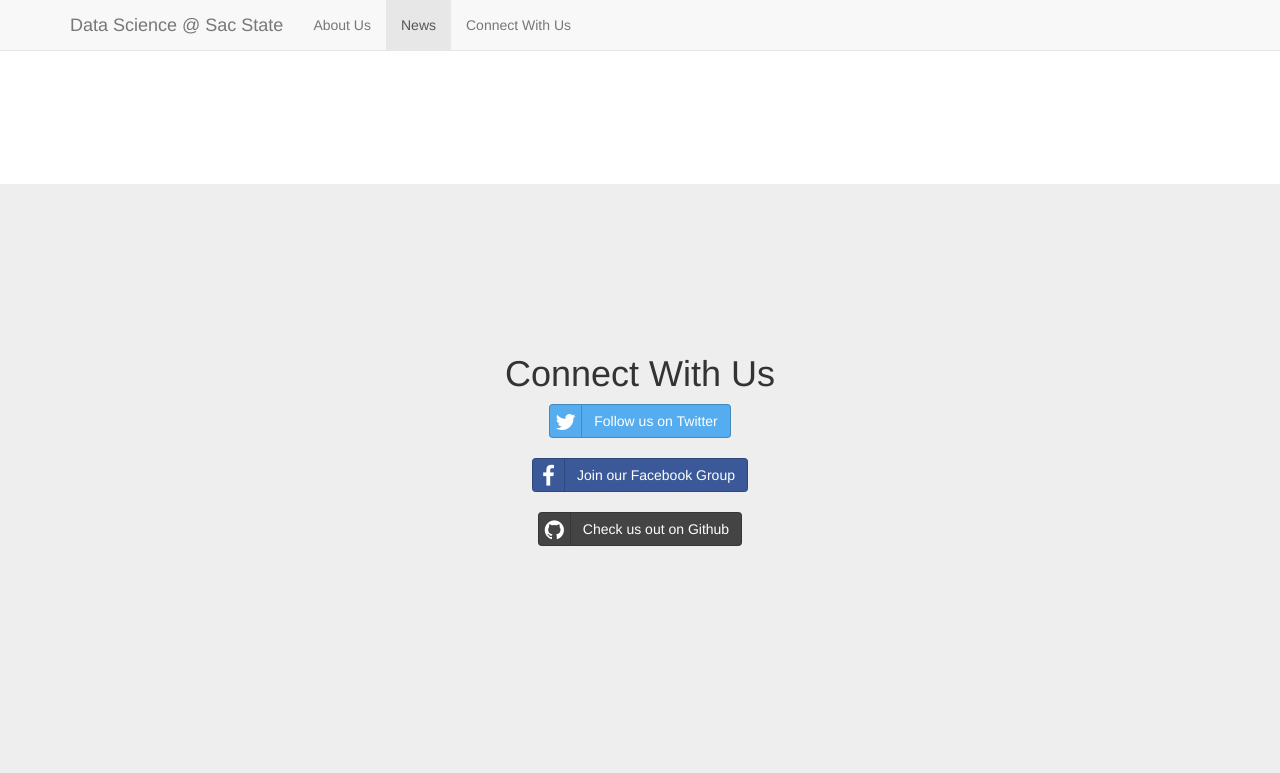
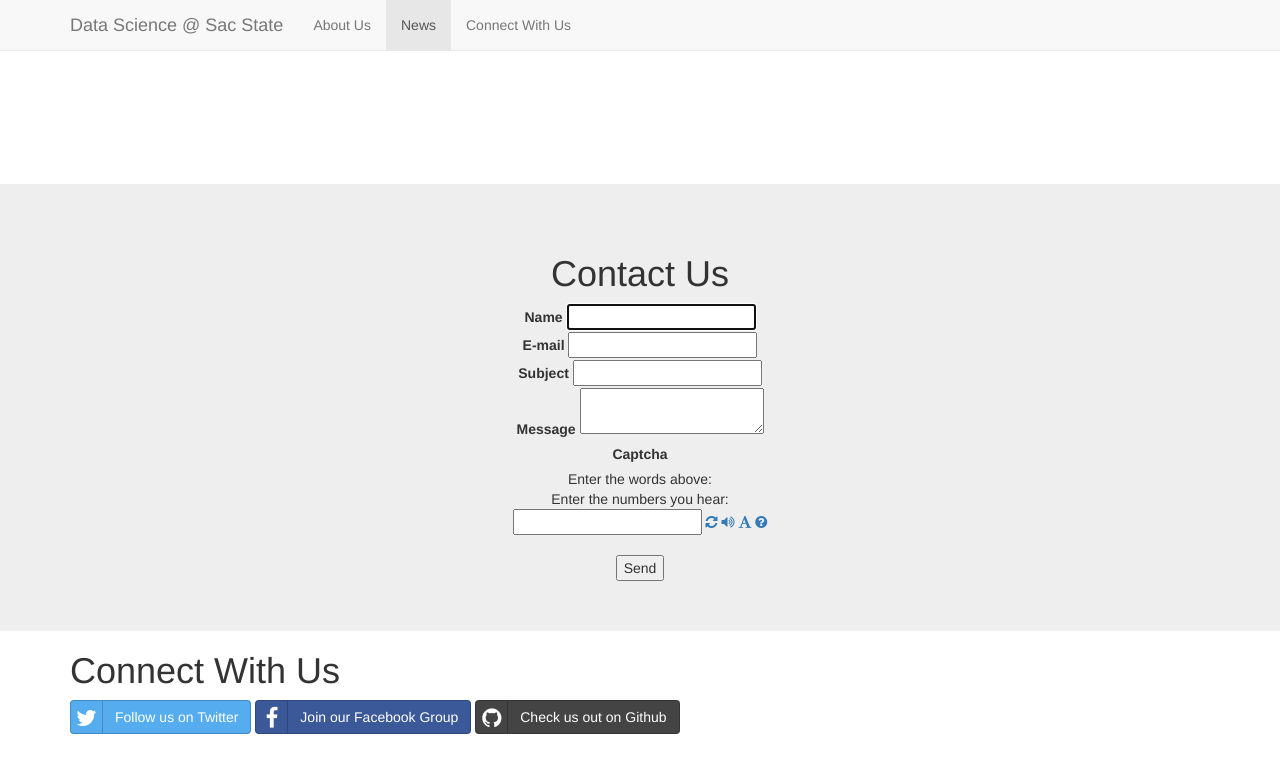
Before and after one commit to DataScience-SacState/DataScience-SacState.github.io, a Jekyll site: the page built from index.html, in a window 1280 px wide and 900 px high, scrolled down 2516 px. Shown: the top 773 px of the window. Built offline with Jekyll 4.4.1, drawn with Linux system fonts in a browser that asks for light colours; after the commit the page ends 3250 px from its top, so only the background shows below that.

Commit message:
Added contact form, moved social links to footer, still need contact keys. MM 1/30

```diff
--- /dev/null
+++ b/_includes/contactform.html
@@ -0,0 +1,41 @@
+
+<!-- Many thanks to Tiago Romero Garcia
+    https://coderwall.com/p/8lq1ba/how-to-create-a-contact-form-for-a-github-pages-served-jekyll-website -->
+
+
+<form id="contact-form" class="contact-form" method="post" data-success="Message successfully sent!">
+
+  <label for="name">Name</label>
+  <input id="name" type="text" name="name" class="field" required autofocus /><br/>
+
+  <label for="email">E-mail</label>
+  <input id="email" type="email" name="email" class="field" required /><br/>
+
+  <label for="subject">Subject</label>
+  <input id="subject" type="text" name="subject" class="field" required /><br/>
+
+  <label for="message">Message</label>
+  <textarea id="message" name="message" required ></textarea><br/>
+
+  <label for="recaptcha_response_field">Captcha</label>
+  <div id="recaptcha_widget" class="recaptcha">
+    <div class="image">
+      <div id="recaptcha_image"></div>
+    </div>
+
+    <div class="headline recaptcha_only_if_image">Enter the words above:</div>
+    <div class="headline recaptcha_only_if_audio">Enter the numbers you hear:</div>
+
+    <input type="text" id="recaptcha_response_field" name="recaptcha_response_field" required />
+
+    <span class="recaptcha_icon"><a href="javascript:Recaptcha.reload()"><i class="fa fa-refresh"></i></a></span>
+    <span class="recaptcha_icon recaptcha_only_if_image"><a href="javascript:Recaptcha.switch_type('audio')"><i class="fa fa-volume-up"></i></a></span>
+    <span class="recaptcha_icon recaptcha_only_if_audio"><a href="javascript:Recaptcha.switch_type('image')"><i class="fa fa-font"></i></a></span>
+    <span class="recaptcha_icon"><a href="javascript:Recaptcha.showhelp()"><i class="fa fa-question-circle"></i></a></span>
+  </div><br/>
+  <div id="notice" class="notice" data-captcha-failed="Incorrect captcha!" data-error="There was an error sending the message, please try again."></div>
+  <button type="submit">Send</button>
+</form>
+
+<script src="js/contactform.js"></script>
+<script type="text/javascript" src="http://www.google.com/recaptcha/api/js/recaptcha_ajax.js"></script>
--- a/_includes/footer.html
+++ b/_includes/footer.html
@@ -1 +1,15 @@
-<!-- for later -->
+<div class="container centered footer">
+	<h1>Connect With Us</h1>
+	<a class="bottom-btn btn btn-social btn-twitter"
+		href="https://twitter.com/csusdatascience"> <span
+		class="fa fa-twitter"></span> Follow us on Twitter
+	</a>
+	<a class="bottom-btn btn btn-social btn-facebook"
+		href="https://www.facebook.com/groups/1735039680067737/?fref=ts">
+		<span class="fa fa-facebook"></span> Join our Facebook Group
+	</a>
+	<a class="bottom-btn btn btn-social btn-github"
+		href="https://www.github.com/DataScience-SacState"> <span
+		class="fa fa-github"></span> Check us out on Github
+	</a>
+</div>
--- a/css/dank.css
+++ b/css/dank.css
@@ -2,3 +2,19 @@
 {
   min-width: 200px;
 }
+
+.centered
+{
+  margin-left: auto;
+  margin-right: auto;
+}
+
+.footer
+{
+  margin-bottom: 40px;
+}
+
+.field
+{
+  max-width: 500px;
+}
--- a/css/scrolling-nav.css
+++ b/css/scrolling-nav.css
@@ -53,8 +53,10 @@ of those sections to manage the look and feel of the site. */
 }
 
 .contact-section {
-    height: 100%;
-    padding-top: 150px;
+//    height: 100%;
+//    padding-top: 150px;
+    padding-top: 50px;
+    padding-bottom: 50px;
     text-align: center;
     background: #eee;
 }
--- a/index.html
+++ b/index.html
@@ -139,8 +139,13 @@ layout: default
 
     <!-- Contact Section -->
     <section id="contact" class="contact-section">
-        <div class="container">
-            <div class="row">
+        <div class="container centered">
+
+              <div class="row">
+                  <div class="col-lg-12">
+              <h1>Contact Us</h1>
+            {% include contactform.html %}
+            <!---<div class="row">
                 <div class="col-lg-12">
                     <h1>Connect With Us</h1>
                     <a class="bottom-btn btn btn-social btn-twitter" href = "https://twitter.com/csusdatascience">
@@ -158,7 +163,11 @@ layout: default
                     </a>
 
                 </div>
+            </div>-->
+
+
             </div>
+          </div>
         </div>
     </section>
 
--- /dev/null
+++ b/js/contactform.js
@@ -0,0 +1,51 @@
+
+// Many thanks to Tiago Romero Garcia
+// https://coderwall.com/p/8lq1ba/how-to-create-a-contact-form-for-a-github-pages-served-jekyll-website
+
+function showRecaptcha(element) {
+  Recaptcha.create('YOUR_PUBLIC_KEY_FROM_RECAPTCHA', element, {
+    theme: 'custom', // you can pick another at https://developers.google.com/recaptcha/docs/customization
+    custom_theme_widget: 'recaptcha_widget'
+  });
+}
+
+function setupRecaptcha() {
+  var contactFormHost = 'YOUR_BACKEND_ADDRESS_FROM_HEROKU',
+      form = $('#contact-form'),
+      notice = form.find('#notice');
+
+  if (form.length) {
+    showRecaptcha('recaptcha_widget');
+
+    form.submit(function(ev){
+      ev.preventDefault();
+
+      $.ajax({
+        type: 'POST',
+        url: contactFormHost + 'send_email',
+        data: form.serialize(),
+        dataType: 'json',
+        success: function(response) {
+          switch (response.message) {
+            case 'success':
+              form.fadeOut(function() {
+                form.html('<h4>' + form.data('success') + '</h4>').fadeIn();
+              });
+              break;
+
+            case 'failure_captcha':
+              showRecaptcha('recaptcha_widget');
+              notice.text(notice.data('captcha-failed')).fadeIn();
+              break;
+
+            case 'failure_email':
+              notice.text(notice.data('error')).fadeIn();
+          }
+        },
+        error: function(xhr, ajaxOptions, thrownError) {
+          notice.text(notice.data('error')).fadeIn();
+        }
+      });
+    });
+  }
+}
```
